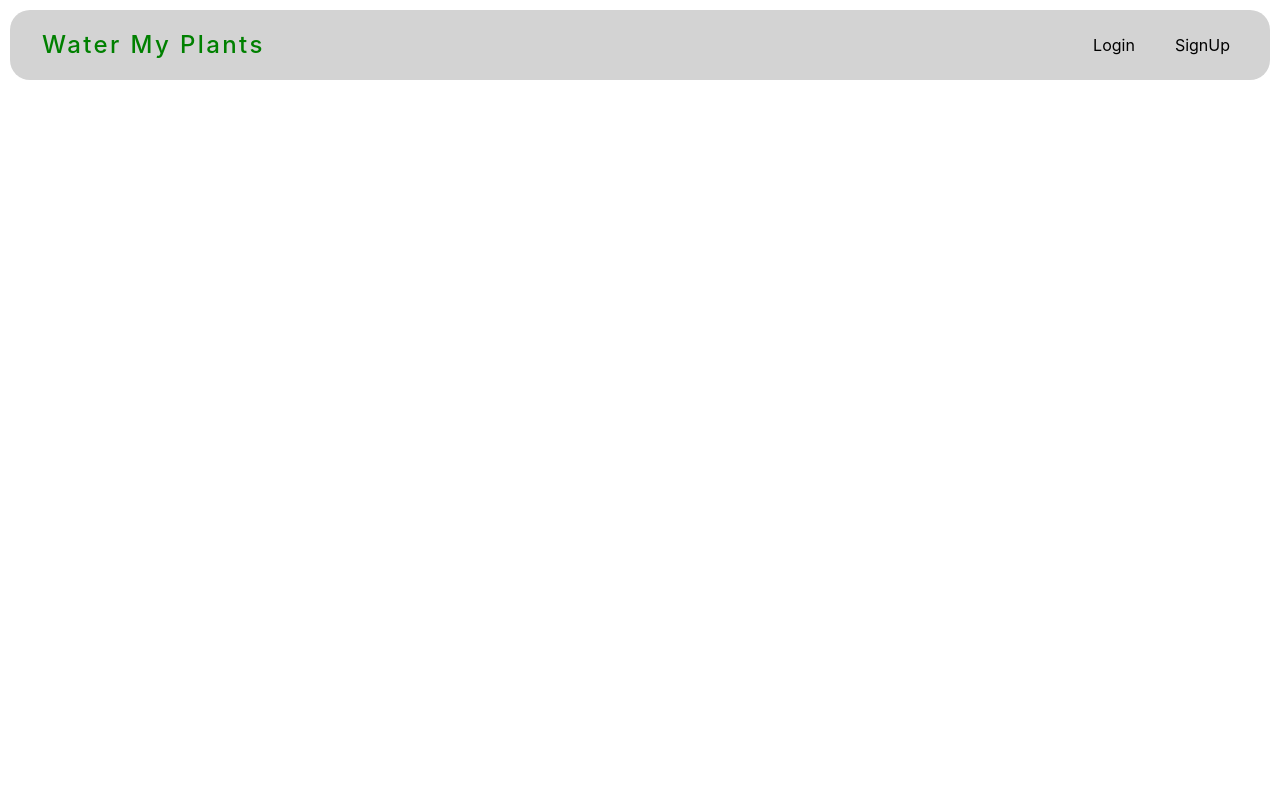
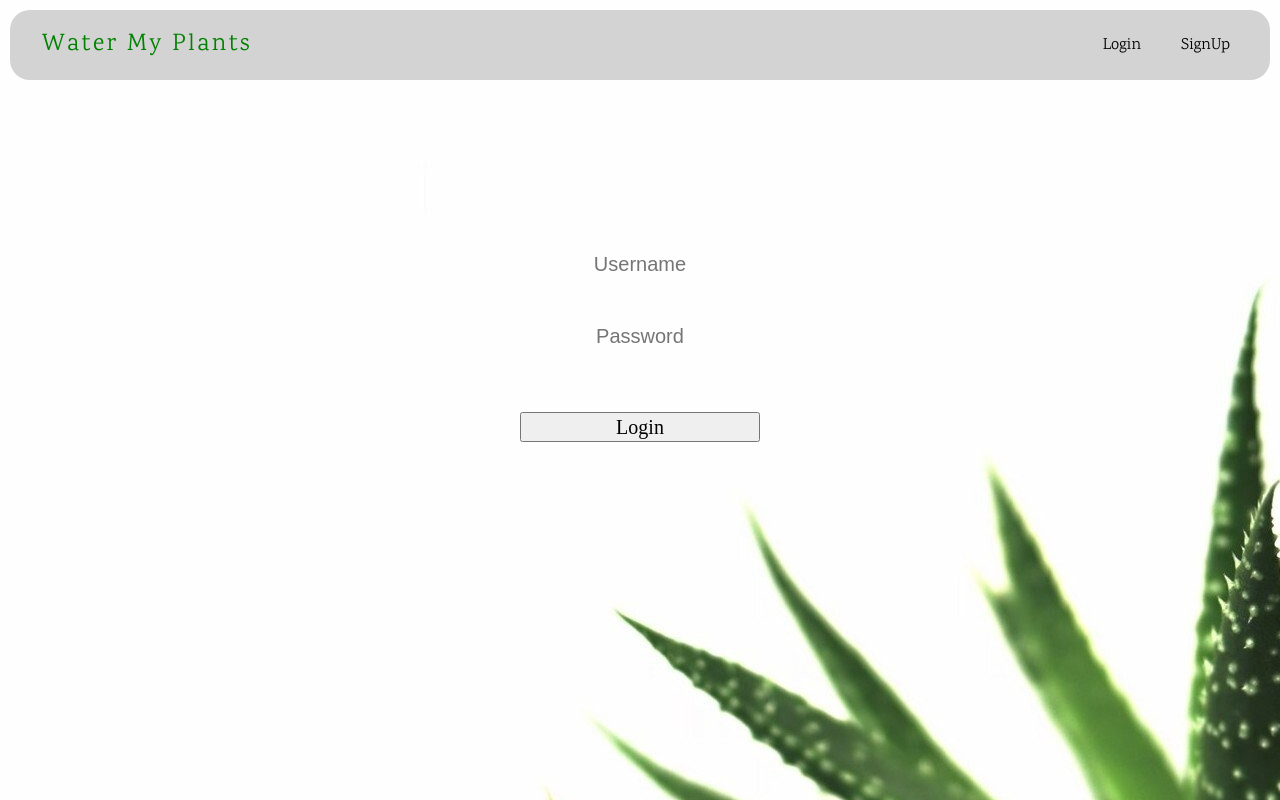
Before and after one commit to Water-My-Plants-BW-4/frontend, a React (Create React App) app in the folder water-my-plants/: page / in a window 1280 px wide. Shown: the top 800 px of the page. Built offline with nearby package versions, Linux system fonts and the light colour scheme.

Commit message:
Login major styling completed, also the component

```diff
--- a/water-my-plants/public/index.html
+++ b/water-my-plants/public/index.html
@@ -9,6 +9,8 @@
       name="description"
       content="Web site created using create-react-app"
     />
+    <link rel="stylesheet" href="https://fonts.googleapis.com/css?family=Karma">
+    <link rel="stylesheet" href="https://cdnjs.cloudflare.com/ajax/libs/font-awesome/4.7.0/css/font-awesome.min.css">
     <link rel="apple-touch-icon" href="%PUBLIC_URL%/logo192.png" />
     <!--
       manifest.json provides metadata used when your web app is installed on a
--- a/water-my-plants/src/App.js
+++ b/water-my-plants/src/App.js
@@ -1,34 +1,46 @@
 import React, { useState } from "react";
-import "./App.css";
 import { Route } from "react-router-dom";
+import Login from "./components/Login";
 import Header from "../src/components/Header";
 import { UserContext } from "./context/UserContext";
 import AddPlantsForm from "./components/AddPlantsForm";
 import UserForm from "./components/UserForm";
 import PrivateRoute from "./utils/PrivateRoute";
 import PlantPage from "../src/components/PlantPage";
-
-
+import SignupForm from "./components/SignupForm";
+import styled from "styled-components";
+import img from "./img/greenleave.jpg";
 
 function App() {
   const [user, setUser] = useState([]);
 
   return (
-    <div className="App">
-      <>
-        <Header />
+    <AppWrapper>
+      <Header />
 
-        <UserContext.Provider value={(user, setUser)}>
+      <UserContext.Provider value={(user, setUser)}>
+        <Route exact path="/" component={Login} />
+        <Route exact path="/login" component={Login} />
+        <PrivateRoute exact path="/userInfo" component={UserForm} />
+        <Route path="/signup" component={SignupForm} />
+      </UserContext.Provider>
 
-          <PrivateRoute exact path="/userInfo" component={UserForm} />
-          <Route exact path="/addPlants" component={AddPlantsForm} />
-        </UserContext.Provider>
-
-        <PrivateRoute path="/myplant" component={PlantPage} />
-
-      </>
-    </div>
+      <PrivateRoute path="/myplant" component={PlantPage} />
+    </AppWrapper>
   );
 }
 
+const AppWrapper = styled.div`
+  overflow: hidden;
+  margin: 0;
+  width: 100%;
+  height: 1000px;
+  background-image: url(${img});
+  background-repeat: repeat;
+  background-position: center;
+  box-sizing: border-box;
+  outline: none;
+  font-family: "Karma", sans-serif ;
+`;
+
 export default App;
--- a/water-my-plants/src/components/Login.js
+++ b/water-my-plants/src/components/Login.js
@@ -29,30 +29,98 @@ const Login = () => {
 //    }
 
   const handleChanges = (e) => {
+    e.persist();
     setCredentials({...credentials,
     [e.target.name]: e.target.value})
   }
     return(
-       <>
+       <LoginWrapper>
+
         <form>
+        <div className="childrenDiv">
+
+
          <input
+         placeholder="Username"
           name="username"
           value={credentials.username}
           onChange={handleChanges}
           />
 
+
+
          <input
+         placeholder="Password"
          type="password"
          name="password"
          value={credentials.password}
          onChange={handleChanges}
          />
+
          <button type="submit">Login</button>
+         </div>
         </form>
 
-       </>
+        </LoginWrapper>
 
-    )
+    );
+
 }
 
+const LoginWrapper = styled.div`
+  display: flex;
+  flex-direction: column;
+  align-content: center;
+  justify-content: center;
+  justify-content: space-evenly;
+  width: 100%;
+  height: 500px;
+  font-size: 30px;
+  box-sizing: border-box;
+
+  .childrenDiv{
+    box-sizing: border-box;
+
+    display: flex;
+    flex-direction: column;
+    justify-content: center;
+    align-items: center;
+    margin-left: 40%;
+    margin-right: 40%;
+    width: auto;
+    height: 400px;
+  }
+  button{
+    margin-top: 50px;
+    width: 240px;
+    height: 30px;
+    text-decoration: none;
+    text-align: center;
+    font-size: 20px;
+    color: black;
+    outline: none;
+    font-family: "Bebas Neue", cursive;
+  }
+
+  input, textarea{
+
+    outline: none;
+    border: 0;
+    margin: 0;
+    text-align: center;
+    font-size: 20px;
+   margin-top: 20px;
+   width: 200px;
+   height: 50px;
+   transition: all 0.9s;
+   background-color: transparent;
+
+   :focus{
+    border-bottom: 2px solid lightgray;
+
+   }
+  }
+
+`
+
 export default Login;
--- a/water-my-plants/src/components/PlantPage.js
+++ b/water-my-plants/src/components/PlantPage.js
@@ -1,7 +1,7 @@
 //This component will be the parent component
-//which will display PlantList component as well as the AddMyPlant component
+import AddMyPlant from "./AddPlantsForm";
+import PlantsCard from "./PlantsCard";
 import React, {useState, useEffect } from "react";
-import axios from "axios";
 
 //useState is just added as a placeholder, as we will implement context API
 
@@ -16,7 +16,7 @@ const PlantPage = () => {
     return(
      <>
      {/* PlantCard component will be added here
-     <PlantCard component></PlantList>
+     <PlantCard ></PlantCard>
       */}
     </>
     )
--- a/water-my-plants/src/components/SignUpForm.js
+++ b/water-my-plants/src/components/SignUpForm.js
@@ -1,9 +1,9 @@
 import React, { useState, useEffect } from 'react';
-import { Switch, Route } from 'react-router-dom';
+
 import Form from './Form';
 import SignupSchema from './SignupSchema';
 import * as Yup from 'yup';
-import './App.css';
+
 
 const signupForm = {
   name: '',
@@ -66,8 +66,6 @@ export default function SignupForm() {
 
   return (
     <div>
-      <Switch>
-        <Route path='/signup'>
           <Form
           values={formValues}
           onSubmit={onSubmit}
@@ -84,8 +82,6 @@ export default function SignupForm() {
               )
             })
           }
-        </Route>
-      </Switch>
     </div>
   );
 }
```
Also changed, not shown: water-my-plants/src/img/greenleave.jpg (added).
